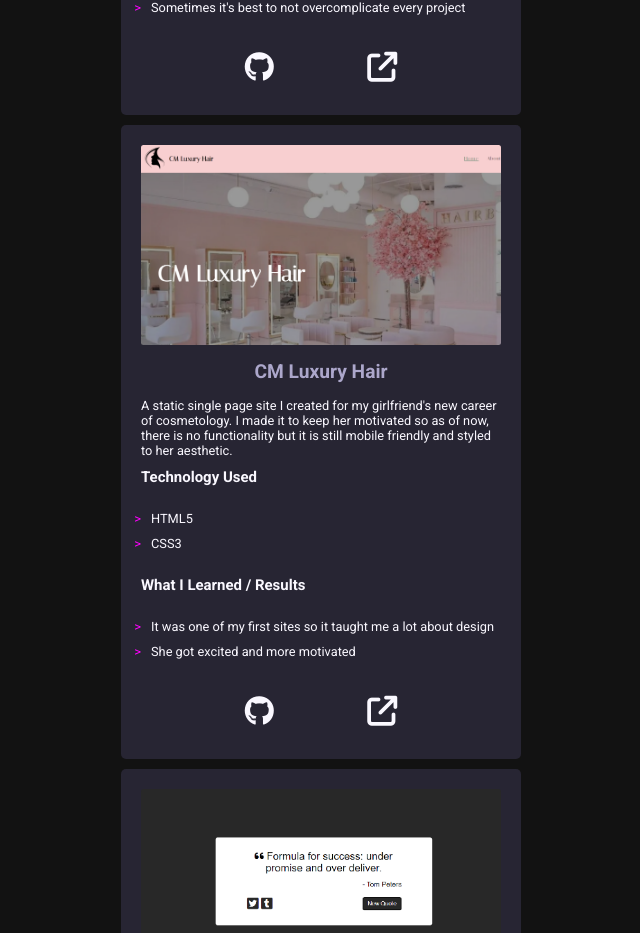
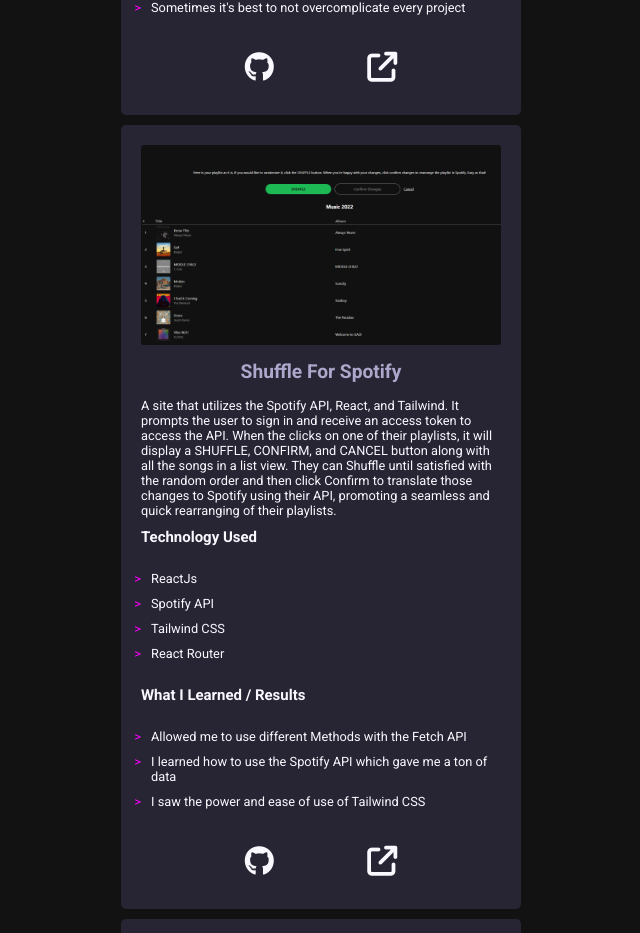
Before and after one commit to NehemiahDias/portfolio-site, a React (Create React App) app: page / in a window 1280 px wide. Shown: the part 3099-4032 px from the top of the page, without its empty margins (319-959 px from the left). Built offline with nearby package versions, Linux system fonts and the light colour scheme.

Commit message:
add spotify project

```diff
--- a/src/components/projectsComponents/ProjectComponent.css
+++ b/src/components/projectsComponents/ProjectComponent.css
@@ -48,10 +48,15 @@
     color: white;
 }
 .thedeck .cover-color {
+    background-color: #0F4C5C;
     background-image: url('../images/thedeck-ss.png');
+    background-position: center;
+    background-size: 99%;
 }
-.randomorg .cover-color {
-    background-image: url('../images/random-org-ss.png');
+.shuffle .cover-color {
+    background-color: #111111;
+    background-image: url('../images/shuffle-ss.png');
+    background-size: 110%;
 }
 .bgmcguire .cover-color {
     background-image: url('../images/bgmcguire-ss.png');
@@ -60,10 +65,8 @@
     background-image: url('../images/cmluxury-ss.png');
 }
 .quote-generator .cover-color {
+    background-position: center;
     background-image: url('../images/quote-generator-ss.png');
-}
-.promo-code .cover-color {
-    background-image: url('../images/promo-gen-ss.png');
 }
 .stay-lucid .cover-color {
     background-image: url('../images/staylucid-ss.png');
--- a/src/components/projectsComponents/ProjectComponent.js
+++ b/src/components/projectsComponents/ProjectComponent.js
@@ -134,6 +134,34 @@
                     </div>
                 </div> */}
 
+                <div className="project shuffle">
+                    <div className='project-intro'>
+                        <div className='cover-color'>
+                        </div>
+                        <h2 className="project-title off-purple">Shuffle For Spotify</h2>
+                        <p>A site that utilizes the Spotify API, React, and Tailwind. It prompts the user to sign in and receive an access token to access the API. When the clicks on one of their playlists, it will display a SHUFFLE, CONFIRM, and CANCEL button along with all the songs in a list view. They can Shuffle until satisfied with the random order and then click Confirm to translate those changes to Spotify using their API, promoting a seamless and quick rearranging of their playlists.</p>
+                    </div>
+                    <div className='project-details'>
+                        <h3>Technology Used</h3>
+                        <ul>
+                            <li>ReactJs</li>
+                            <li>Spotify API</li>
+                            <li>Tailwind CSS</li>
+                            <li>React Router</li>
+                        </ul>
+                        <h3>What I Learned / Results</h3>
+                        <ul>
+                            <li>Allowed me to use different Methods with the Fetch API</li>
+                            <li>I learned how to use the Spotify API which gave me a ton of data</li>
+                            <li>I saw the power and ease of use of Tailwind CSS</li>
+                        </ul>
+                        <div className="project-buttons">
+                            <a href="https://github.com/SWELLZ/spotify-shuffle" target="_blank" rel='noreferrer'><i class="fa-brands fa-github"></i></a>
+                            <a href="https://shuffleforspotify.netlify.app/" target="_blank" rel='noreferrer'><i class="fa-solid fa-arrow-up-right-from-square"></i></a>
+                        </div>
+                    </div>
+                </div>
+
                 <div className="project cmluxury">
                     <div className='project-intro'>
                         <div className='cover-color'>
@@ -184,7 +212,7 @@
                     </div>
                 </div>
 
-                <div className="project promo-code">
+                {/* <div className="project promo-code">
                     <div className='project-intro'>
                         <div className='cover-color'>
                         </div>
@@ -208,7 +236,7 @@
                             <a href="https://youtu.be/AhK9sPZQXcU" target="_blank" rel='noreferrer'><i class="fa-solid fa-arrow-up-right-from-square"></i></a>
                         </div>
                     </div>
-                </div>
+                </div> */}
             </div>
         </section>
     )
```
Also changed, not shown: src/components/images/shuffle-ss.png (added).
